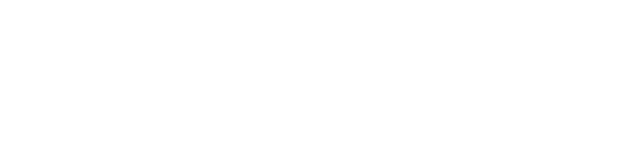
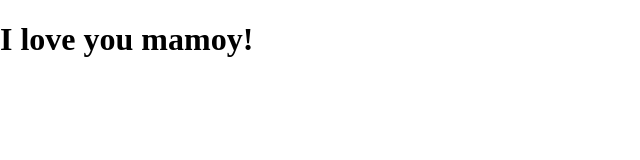
Before and after one commit to biverse5G/practice-template, a plain HTML site: page index.html in a window 1280 px wide. Shown: the whole page, without its empty margins (0-640 px from the left). Drawn offline with Linux system fonts and the light colour scheme.

Commit message:
I love you

```diff
--- a/index.html
+++ b/index.html
@@ -9,6 +9,7 @@
     <link rel="stylesheet" href="style.css">
 </head>
 <body>
+    <h1>I love you mamoy!</h1>
     <!-- Script -->
     <script src="script.js"></script>
 </body>
```
